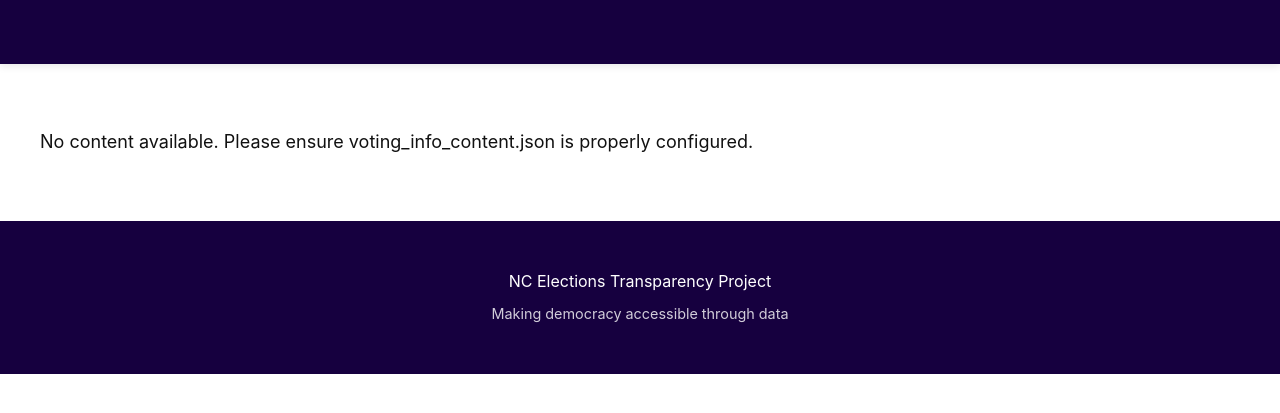
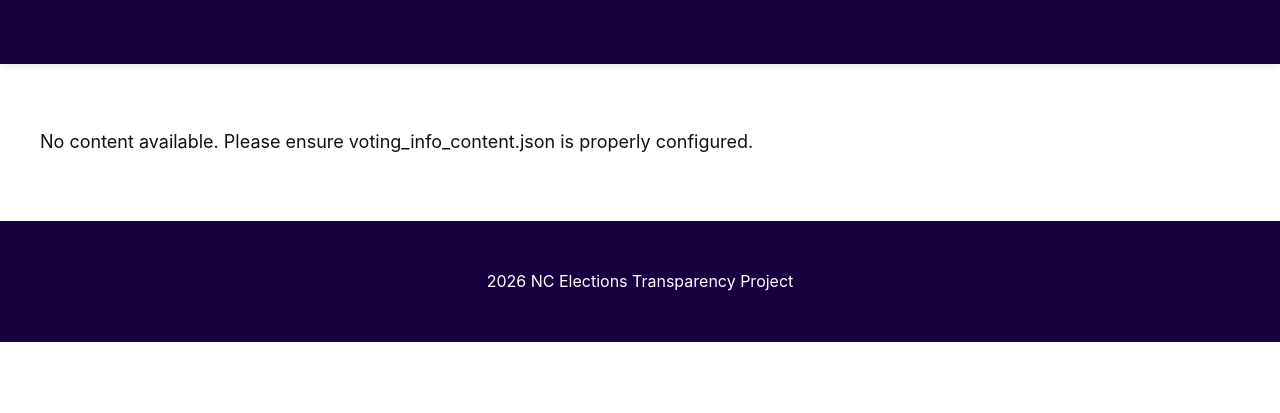
Before and after one commit to Jakk2001/NCVotes, a Flask app: template src/frontend/templates/voting_info.html in a window 1280 px wide. Shown: the part 287-700 px from the top of the page. Run offline with Flask 3, Linux system fonts and the light colour scheme; the template is opened without the code that fills it, so the values that code supplies are empty.

Commit message:
Committing charts

```diff
--- a/src/frontend/templates/party.html
+++ b/src/frontend/templates/party.html
@@ -200,7 +200,7 @@
 
     <footer>
         <div class="container">
-            <p>&copy; 2024 NC Elections Transparency Project. Data sourced from NC State Board of Elections.</p>
+            <p>&copy; 2026 NC Elections Transparency Project. Data sourced from NC State Board of Elections.</p>
         </div>
     </footer>
 </body>
--- a/src/frontend/templates/voting_info.html
+++ b/src/frontend/templates/voting_info.html
@@ -318,8 +318,7 @@
 
     <footer style="background: var(--primary-color); color: white; padding: 3rem 0; text-align: center;">
         <div class="container">
-            <p style="margin: 0; font-size: 1rem;">NC Elections Transparency Project</p>
-            <p style="margin: 0.5rem 0 0; font-size: 0.9rem; opacity: 0.8;">Making democracy accessible through data</p>
+            <p style="margin: 0; font-size: 1rem;">2026 NC Elections Transparency Project</p>
         </div>
     </footer>
 </body>
```
